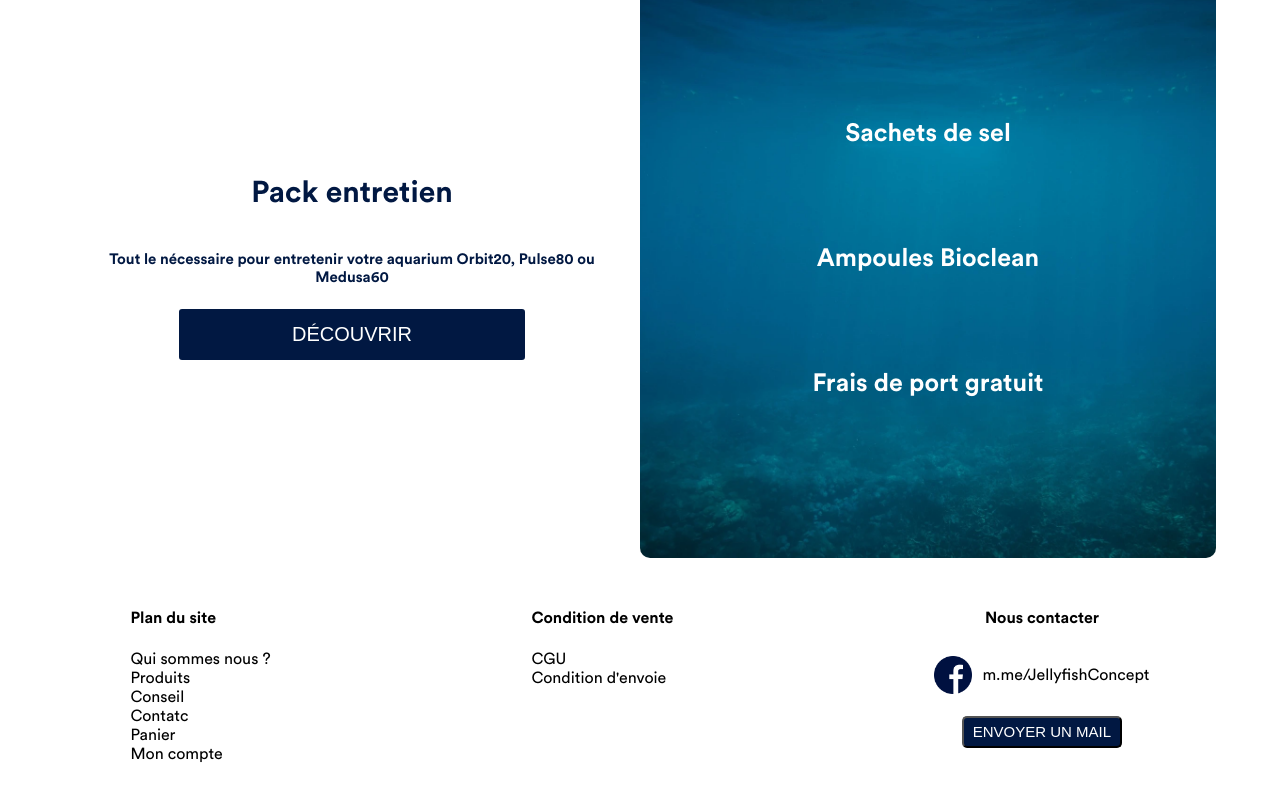
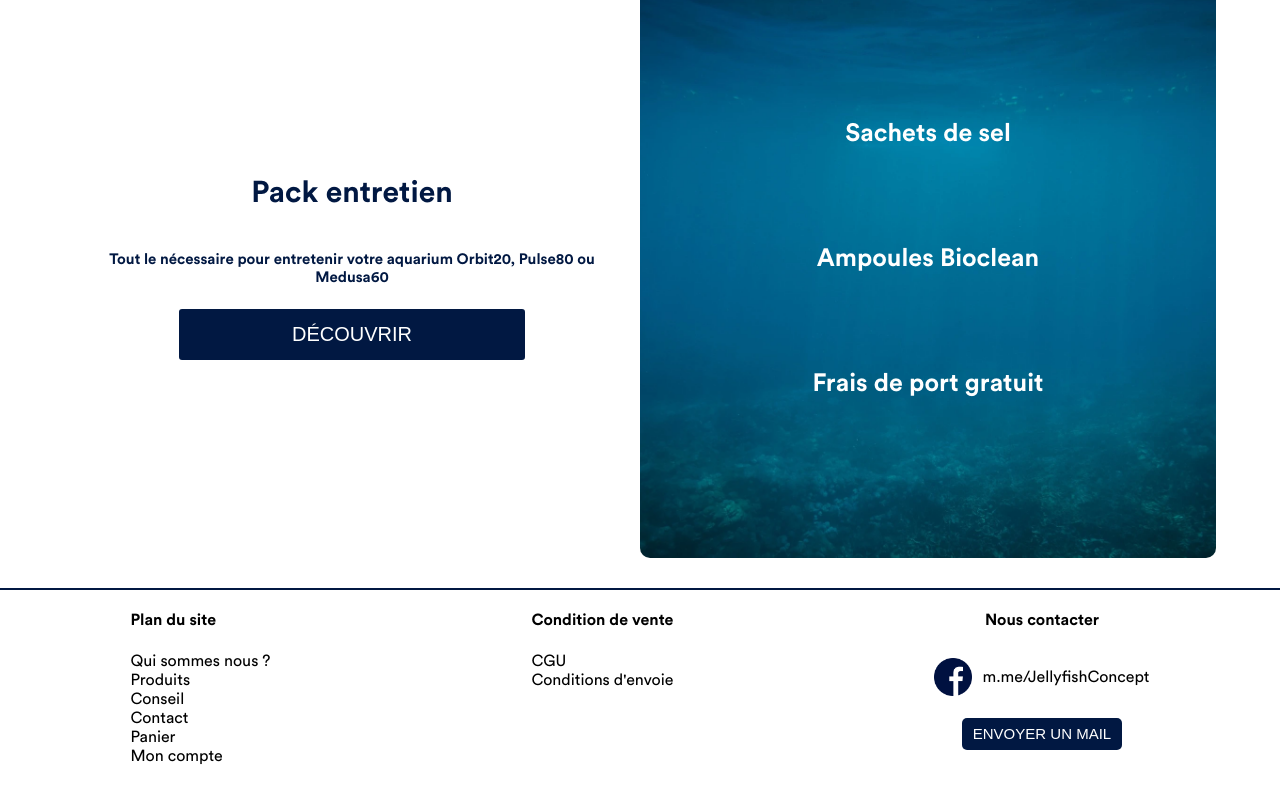
Before and after one commit to Thysma/Jellyfish_concept, a plain HTML site: page index.html in a window 1280 px wide. Shown: the part 2282-3082 px from the top of the page. Drawn offline with Linux system fonts and the light colour scheme.

Commit message:
last changes

```diff
--- a/index.html
+++ b/index.html
@@ -84,7 +84,7 @@
           <li>Qui sommes nous ?</li>
           <li>Produits</li>
           <li>Conseil</li>
-          <li>Contatc</li>
+          <li>Contact</li>
           <li>Panier</li>
           <li>Mon compte</li>
         </ul>
@@ -94,7 +94,7 @@
         <h4>Condition de vente</h4>
         <ul>
           <li>CGU</li>
-          <li>Condition d'envoie</li>
+          <li>Conditions d'envoie</li>
         </ul>
       </section>
 
--- a/style.css
+++ b/style.css
@@ -204,6 +204,7 @@ footer
   display: flex;
   flex-wrap: wrap;
   justify-content: space-around;
+  border-top: solid 2px #011842;
 }
 
 footer ul
@@ -240,6 +241,7 @@ footer ul
   height: 32px;
   width: 160px;
   background-color: #011842;
+  border: none;
   border-radius: 5px;
   margin-top: 15px;
 }
```
